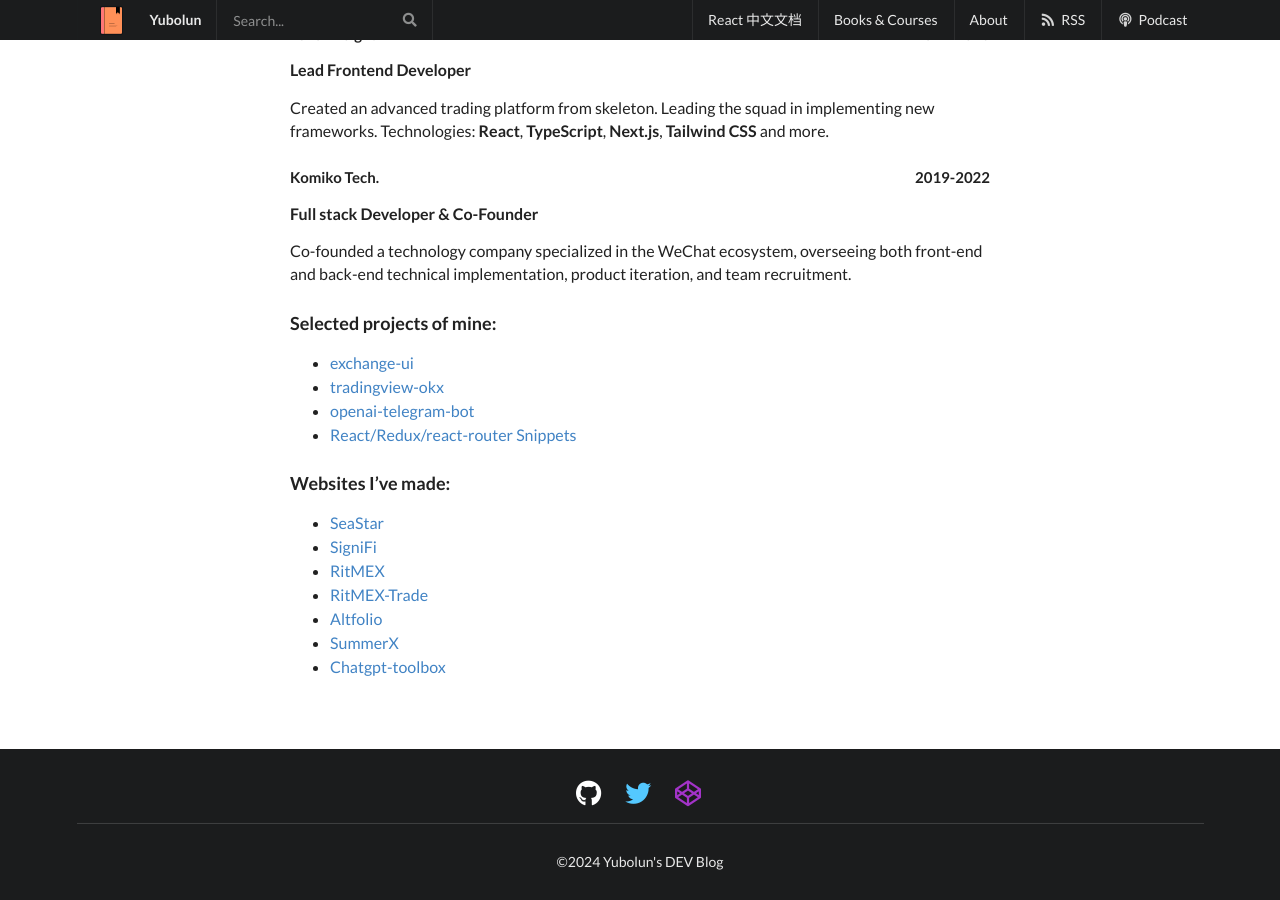
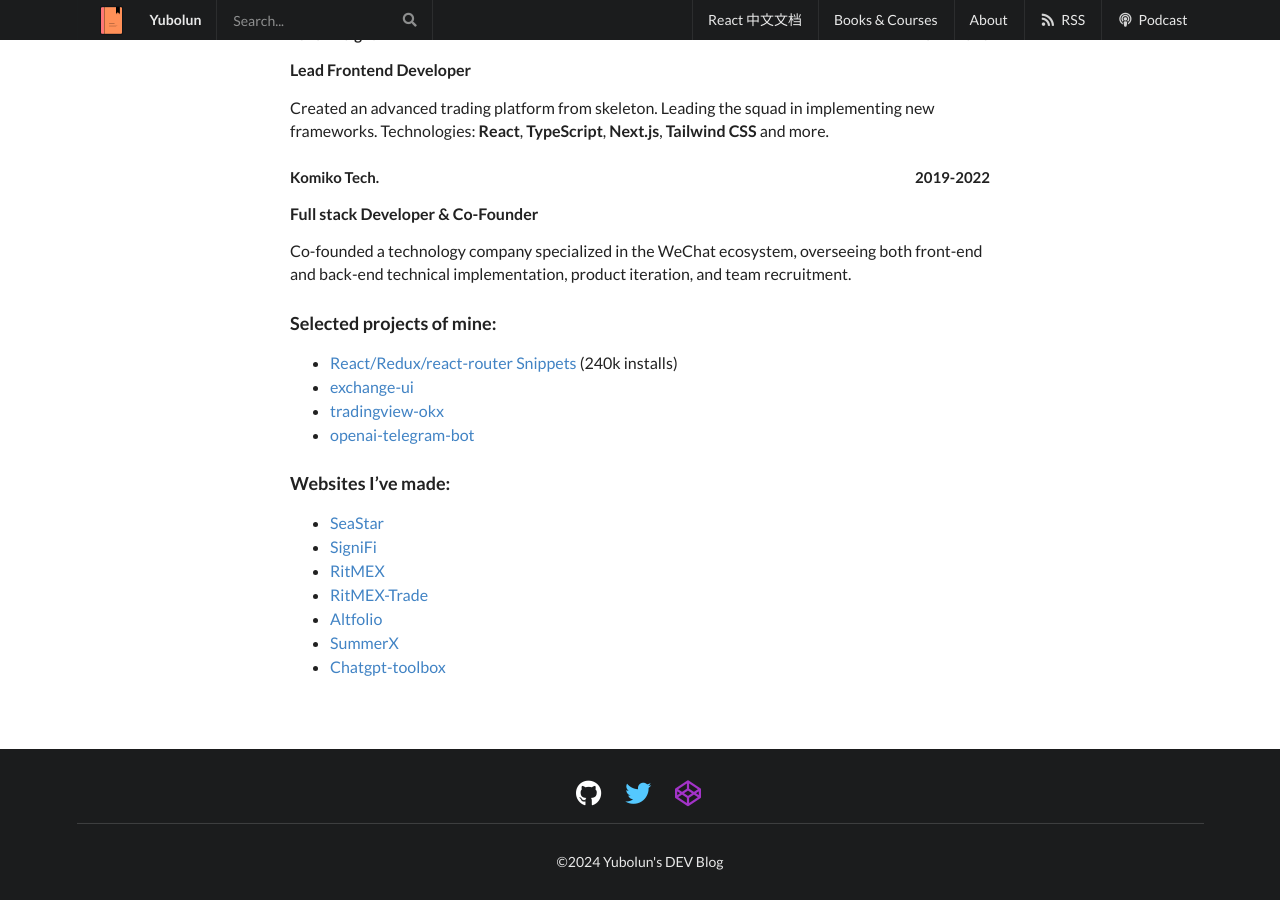
Before and after one commit to discountry/discountry.github.io, a Jekyll site: the page built from about/index.md, in a window 1280 px wide and 900 px high, scrolled down 603 px. Built offline with Jekyll 4.4.1, drawn with Linux system fonts in a browser that asks for light colours.

Commit message:
add installs

```diff
--- a/about/index.md
+++ b/about/index.md
@@ -34,10 +34,10 @@
 
 ### Selected projects of mine:
 
+* [React/Redux/react-router Snippets](https://marketplace.visualstudio.com/items?itemName=discountry.react-redux-react-router-snippets) (240k installs)
 * [exchange-ui](https://github.com/discountry/exchange-ui)
 * [tradingview-okx](https://github.com/discountry/tradingview-okx)
 * [openai-telegram-bot](https://github.com/discountry/openai-telegram-bot)
-* [React/Redux/react-router Snippets](https://marketplace.visualstudio.com/items?itemName=discountry.react-redux-react-router-snippets)
 
 ### Websites I've made:
 
```
